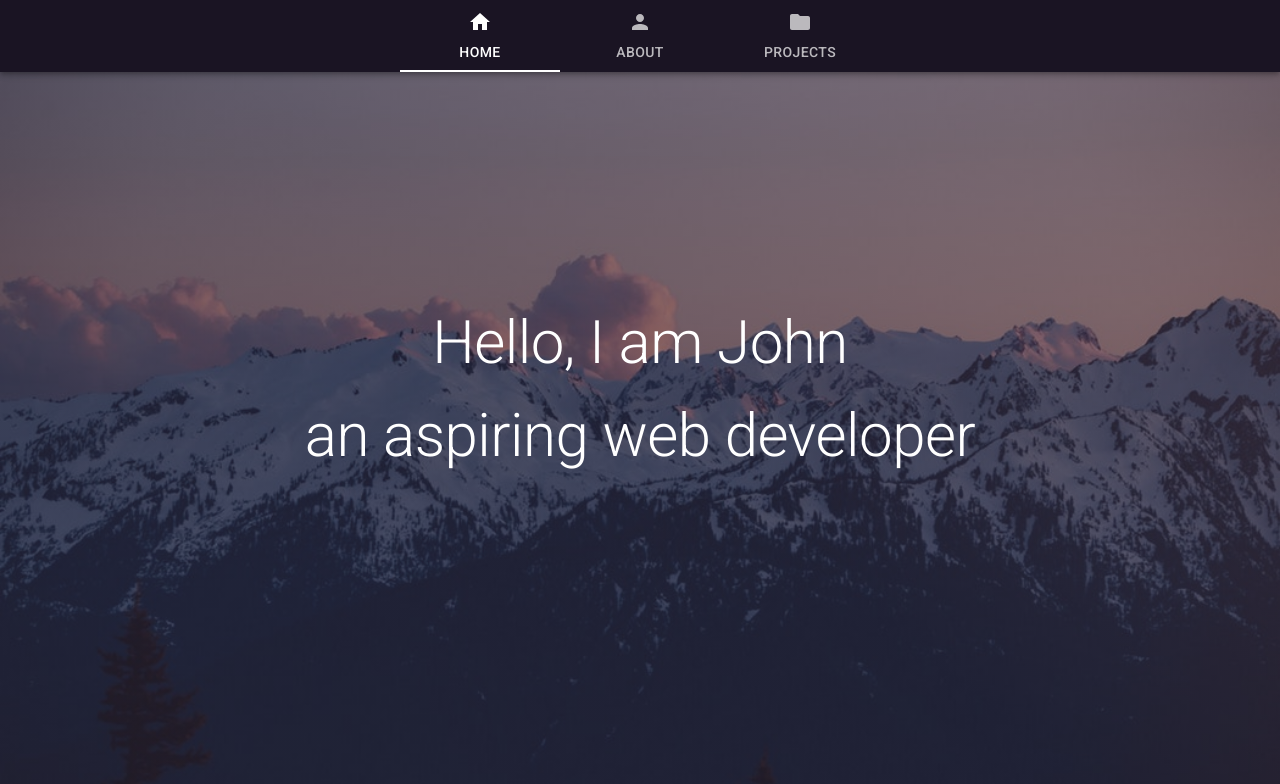
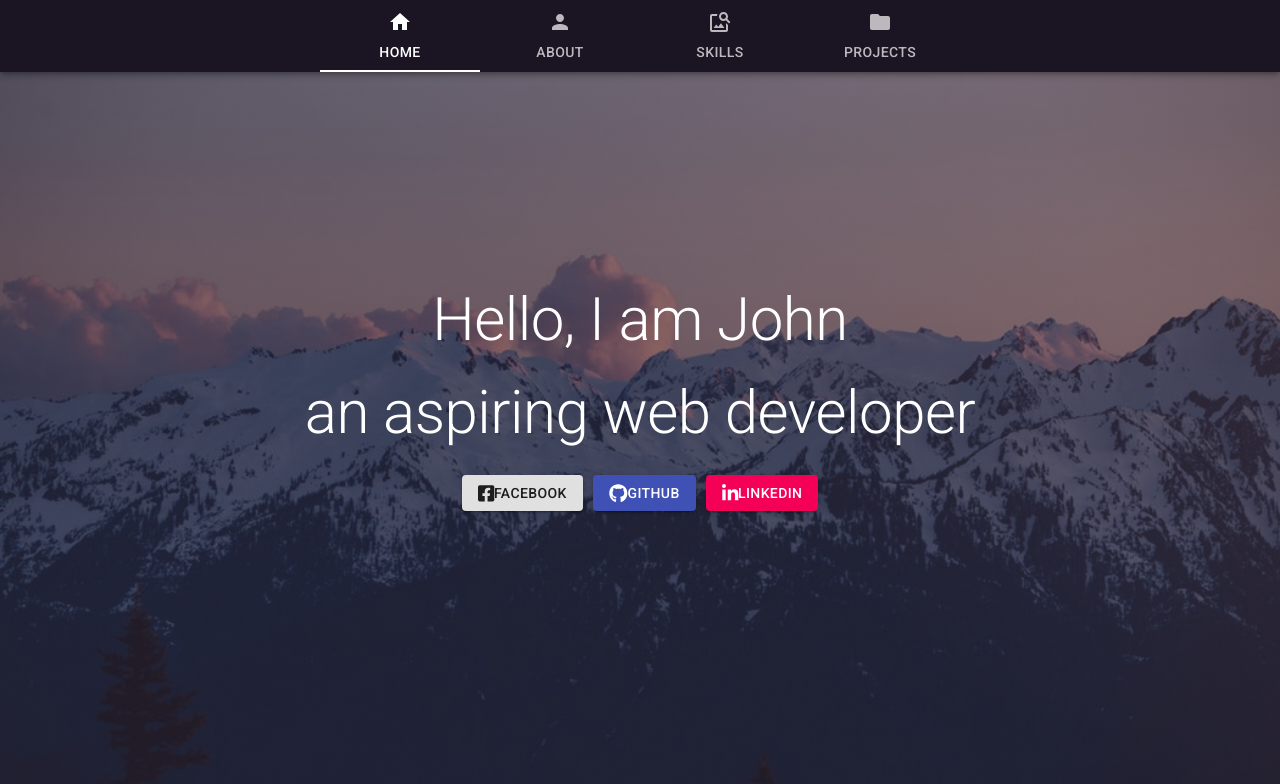
Before and after one commit to LogicUI/React-Portfolio, a React (Create React App) app: page /about in a window 1280 px wide. Shown: the top 784 px of the page. Built offline with nearby package versions, Linux system fonts and the light colour scheme.

Commit message:
added font awesome

```diff
--- a/public/index.html
+++ b/public/index.html
@@ -23,7 +23,7 @@
     -->
     <title>React App</title>
   </head>
-  <body>
+  <body style=>
     <noscript>You need to enable JavaScript to run this app.</noscript>
     <div id="root"></div>
     <!--
--- a/src/components/Header.js
+++ b/src/components/Header.js
@@ -2,7 +2,7 @@ import { AppBar, Toolbar, Tabs, Tab } from '@material-ui/core';
 import { headerStyles } from '../styles/headerStyles';
 import React, { Component } from 'react';
 import { withStyles } from '@material-ui/styles';
-import { Home, Person, Folder } from '@material-ui/icons';
+import { Home, Person, Folder, ImageSearch } from '@material-ui/icons';
 
 export class Header extends Component {
   constructor(props) {
@@ -33,6 +33,7 @@ export class Header extends Component {
           >
             <Tab icon={<Home />} label="Home" />
             <Tab icon={<Person />} label="About" />
+            <Tab icon={<ImageSearch />} label="Skills" />
             <Tab icon={<Folder />} label="Projects" />
           </Tabs>
         </Toolbar>
--- a/src/components/Home.js
+++ b/src/components/Home.js
@@ -2,6 +2,13 @@ import React from 'react';
 import Typography from '@material-ui/core/Typography';
 import { homeStyles } from '../styles/homeStyles';
 import { withStyles } from '@material-ui/styles';
+import Button from '@material-ui/core/Button';
+import { FontAwesomeIcon } from '@fortawesome/react-fontawesome';
+import {
+  faGithub,
+  faLinkedinIn,
+  faFacebookSquare
+} from '@fortawesome/free-brands-svg-icons';
 
 const Home = (props) => {
   const { classes } = props;
@@ -14,7 +21,22 @@ const Home = (props) => {
         an aspiring web developer
       </Typography>
       <section className={classes.buttons}>
-
+        <Button variant="contained" className={classes.button}>
+          <FontAwesomeIcon icon={faFacebookSquare} size="lg" />
+          Facebook
+        </Button>
+        <Button variant="contained" color="primary" className={classes.button}>
+          <FontAwesomeIcon icon={faGithub} size="lg" />
+          Github
+        </Button>
+        <Button
+          variant="contained"
+          color="secondary"
+          className={classes.button}
+        >
+          <FontAwesomeIcon icon={faLinkedinIn} size="lg" />
+          Linkedin
+        </Button>
       </section>
     </React.Fragment>
   );
--- a/src/styles/homeStyles.js
+++ b/src/styles/homeStyles.js
@@ -10,6 +10,9 @@ export const homeStyles = () => ({
     display: flexMiddle('row')
   },
   button: {
-    margin: '5px'
+    margin: '5px',
+    span: {
+      margin: '2px'
+    }
   }
 });
```
Also changed, not shown: package.json (+6 -1 lines), 1 other file (tests, documents, lock files or other folders).
